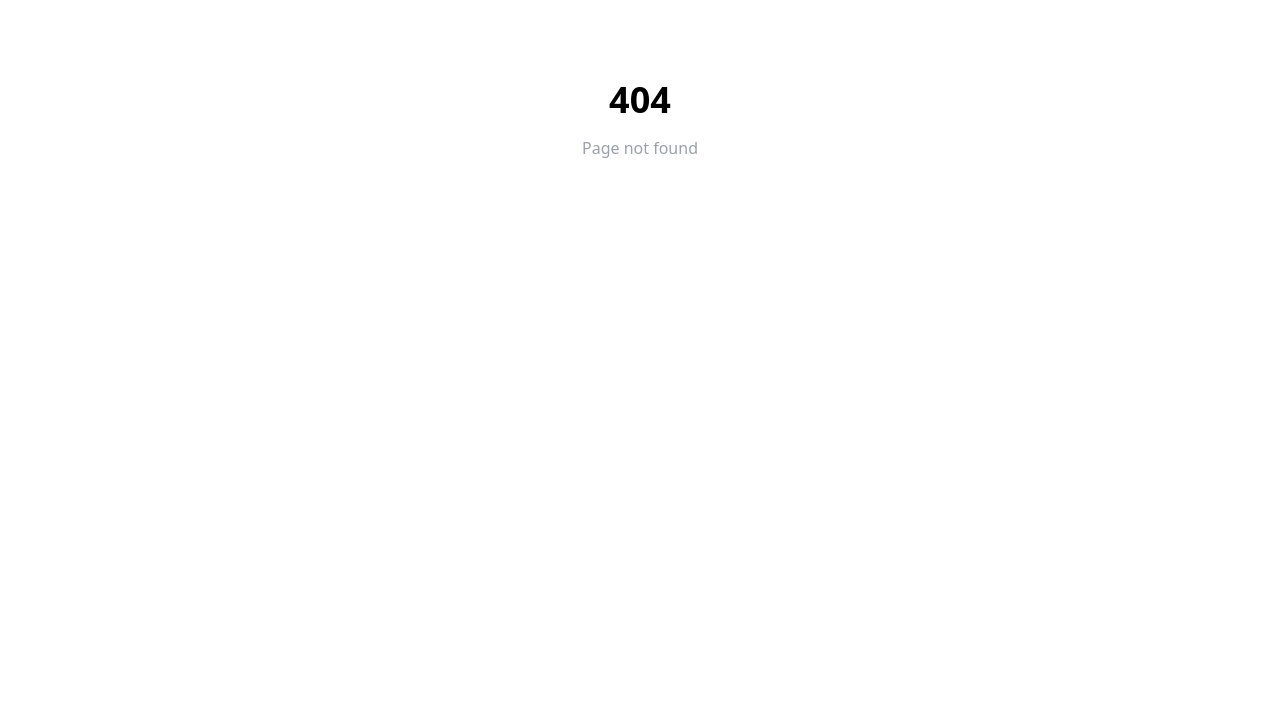
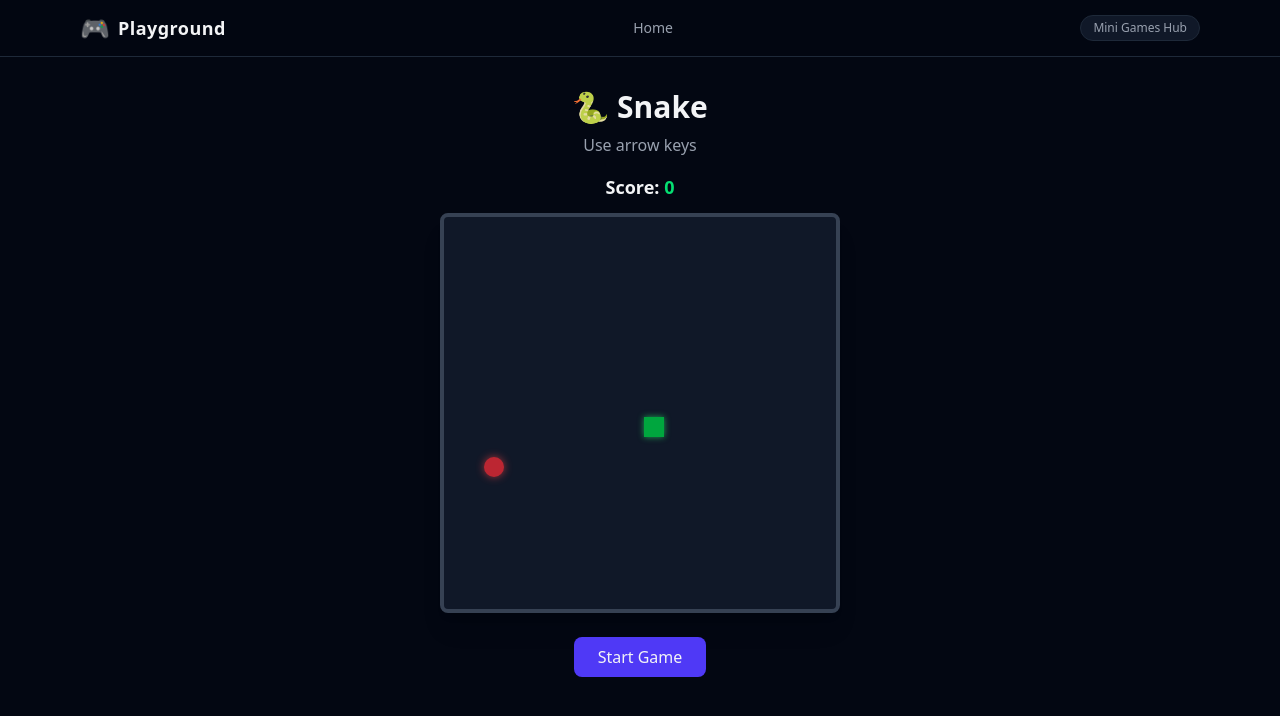
Before and after one commit to laatu08/game-platform, a React (Vite) app: page /game/snake in a window 1280 px wide. Before the commit this address had no page. Shown: the top 716 px of the page. Built offline with nearby package versions, Linux system fonts and the light colour scheme.

Commit message:
snake game added

```diff
--- a/src/app/Router.jsx
+++ b/src/app/Router.jsx
@@ -5,6 +5,7 @@ import NotFound from "../pages/NotFound";
 
 import ClickSpeed from "../games/click-speed/ClickSpeed";
 import ReactionTime from "../games/reaction-time/ReactionTime";
+import Snake from "../games/snake/Snake";
 
 const router = createBrowserRouter([
   {
@@ -21,6 +22,10 @@ const router = createBrowserRouter([
         path: "game/reaction-time",
         element: <ReactionTime />,
       },
+      {
+        path: "game/snake",
+        element: <Snake />,
+      },
     ],
   },
 ]);
--- a/src/games/games.js
+++ b/src/games/games.js
@@ -16,11 +16,11 @@ export const games = [
         difficulty: "Easy"
     },
     {
-    id: "tic-tac-toe",
-    name: "Tic Tac Toe",
-    description: "Classic strategy game.",
-    path: "/game/tic-tac-toe",
-    emoji: "❌⭕",
+        id: "snake",
+        name: "Snake",
+        description: "Classic snake game. Eat, grow, survive.",
+        path: "/game/snake",
+        emoji: "🐍",
         difficulty: "Medium"
     }
 ];
--- /dev/null
+++ b/src/games/snake/Snake.jsx
@@ -0,0 +1,171 @@
+import { useEffect, useRef, useState } from "react";
+import { useSound } from "../../hooks/useSound";
+import eatSound from "../../assets/sounds/eat.mp3";
+import dieSound from "../../assets/sounds/die.mp3";
+
+const GRID_SIZE = 20;
+const CELL_SIZE = 20;
+
+const INITIAL_SNAKE = [{ x: 10, y: 10 }];
+const INITIAL_DIR = { x: 0, y: -1 };
+
+function generateFood(snake) {
+  let food;
+  do {
+    food = {
+      x: Math.floor(Math.random() * GRID_SIZE),
+      y: Math.floor(Math.random() * GRID_SIZE),
+    };
+  } while (snake.some((s) => s.x === food.x && s.y === food.y));
+  return food;
+}
+
+export default function Snake() {
+  const [snake, setSnake] = useState(INITIAL_SNAKE);
+  const [food, setFood] = useState(() => generateFood(INITIAL_SNAKE));
+  const [dir, setDir] = useState(INITIAL_DIR);
+  const [running, setRunning] = useState(false);
+  const [score, setScore] = useState(0);
+
+  const intervalRef = useRef(null);
+
+  const playEat = useSound(eatSound, 0.5);
+  const playDie = useSound(dieSound, 0.6);
+
+  function startGame() {
+    setSnake(INITIAL_SNAKE);
+    setFood(generateFood(INITIAL_SNAKE));
+    setDir(INITIAL_DIR);
+    setScore(0);
+    setRunning(true);
+  }
+
+  // Keyboard input
+  useEffect(() => {
+    function handleKey(e) {
+      if (!running) return;
+
+      const map = {
+        ArrowUp: { x: 0, y: -1 },
+        ArrowDown: { x: 0, y: 1 },
+        ArrowLeft: { x: -1, y: 0 },
+        ArrowRight: { x: 1, y: 0 },
+      };
+
+      if (map[e.key]) {
+        setDir((prev) => {
+          if (prev.x + map[e.key].x === 0 && prev.y + map[e.key].y === 0) {
+            return prev;
+          }
+          return map[e.key];
+        });
+      }
+    }
+
+    window.addEventListener("keydown", handleKey);
+    return () => window.removeEventListener("keydown", handleKey);
+  }, [running]);
+
+  // Game loop
+  useEffect(() => {
+    if (!running) return;
+
+    intervalRef.current = setInterval(() => {
+      setSnake((prev) => {
+        const head = prev[0];
+        const newHead = {
+          x: head.x + dir.x,
+          y: head.y + dir.y,
+        };
+
+        // Collision
+        if (
+          newHead.x < 0 ||
+          newHead.y < 0 ||
+          newHead.x >= GRID_SIZE ||
+          newHead.y >= GRID_SIZE ||
+          prev.some((s) => s.x === newHead.x && s.y === newHead.y)
+        ) {
+          playDie();
+          setRunning(false);
+          return prev;
+        }
+
+        const newSnake = [newHead, ...prev];
+
+        // Eat food
+        if (newHead.x === food.x && newHead.y === food.y) {
+          playEat();
+          setScore((s) => s + 1);
+          setFood(generateFood(newSnake));
+        } else {
+          newSnake.pop();
+        }
+
+        return newSnake;
+      });
+    }, 140);
+
+    return () => clearInterval(intervalRef.current);
+  }, [running, dir, food]);
+
+  return (
+    <div className="text-center">
+      <h1 className="text-3xl font-extrabold mb-2">🐍 Snake</h1>
+      <p className="text-gray-400 mb-4">Use arrow keys</p>
+
+      <div className="mb-3 text-lg font-semibold">
+        Score: <span className="text-green-400">{score}</span>
+      </div>
+
+      {/* BOARD */}
+      <div
+        className="mx-auto bg-gray-900 rounded-lg border-4 border-gray-700 shadow-xl"
+        style={{
+          width: GRID_SIZE * CELL_SIZE,
+          height: GRID_SIZE * CELL_SIZE,
+          display: "grid",
+          gridTemplateColumns: `repeat(${GRID_SIZE}, ${CELL_SIZE}px)`,
+        }}
+      >
+        {Array.from({ length: GRID_SIZE * GRID_SIZE }).map((_, i) => {
+          const x = i % GRID_SIZE;
+          const y = Math.floor(i / GRID_SIZE);
+
+          const isHead = snake[0].x === x && snake[0].y === y;
+          const isSnake = snake.some((s) => s.x === x && s.y === y);
+          const isFood = food.x === x && food.y === y;
+
+          let cellClass = "";
+
+          if (isFood) {
+            cellClass =
+              "bg-red-500 rounded-full animate-pulse shadow-[0_0_8px_rgba(239,68,68,0.9)]";
+          } else if (isHead) {
+            cellClass =
+              "bg-green-600 shadow-[0_0_6px_rgba(34,197,94,0.8)]";
+          } else if (isSnake) {
+            cellClass = "bg-green-500";
+          }
+
+          return (
+            <div
+              key={i}
+              style={{ width: CELL_SIZE, height: CELL_SIZE }}
+              className={`transition-all duration-100 ${cellClass}`}
+            />
+          );
+        })}
+      </div>
+
+      {!running && (
+        <button
+          onClick={startGame}
+          className="mt-6 px-6 py-2 rounded-lg bg-indigo-600 hover:bg-indigo-500 transition"
+        >
+          {score > 0 ? "Restart" : "Start Game"}
+        </button>
+      )}
+    </div>
+  );
+}
```
Also changed, not shown: 2 other files (tests, documents, lock files or other folders). Lines whose indentation alone changed are shown as unchanged.
